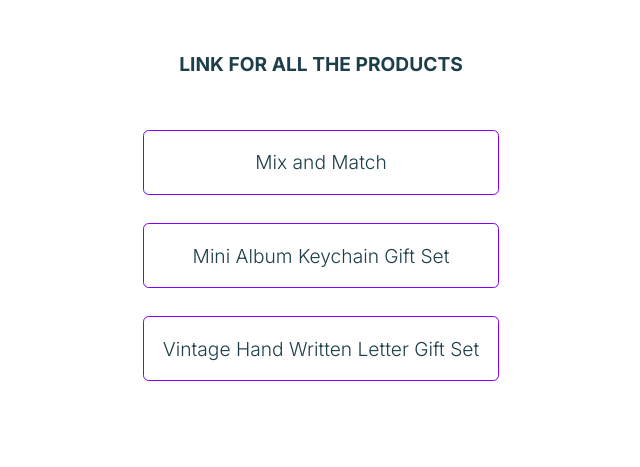
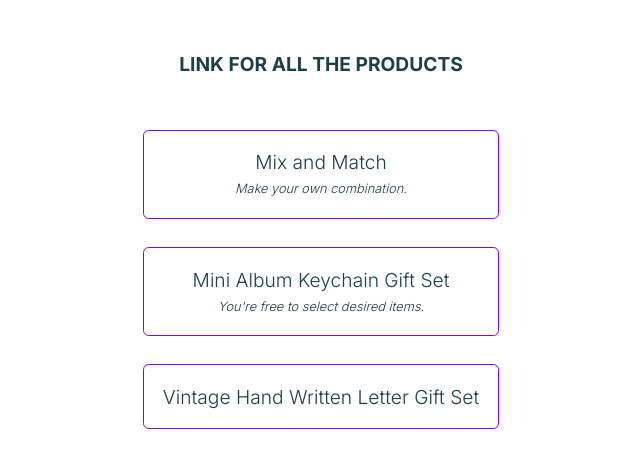
Before and after one commit to johnLitoBardinas/joji-de-al-gift-shop, a plain HTML site: page index.html in a window 1280 px wide. Shown: the part 241-708 px from the top of the page, without its empty margins (319-959 px from the left). Drawn offline with Linux system fonts and the light colour scheme.

Commit message:
Updated Menu

```diff
--- a/index.html
+++ b/index.html
@@ -24,11 +24,19 @@
         </div>
 
         <div class="center stack order__form">
-            <a href="https://docs.google.com/forms/d/e/1FAIpQLScWjjGxIcQkavxSvIAJwvTaT9mZPJq9WfUUsw1B9ri-sT4vtQ/viewform?usp=sf_link" target="_blank">Mix and Match</a>
+            <a href="https://docs.google.com/forms/d/e/1FAIpQLScWjjGxIcQkavxSvIAJwvTaT9mZPJq9WfUUsw1B9ri-sT4vtQ/viewform?usp=sf_link" target="_blank">
+                Mix and Match <br>
+                <small><em>Make your own combination.</em></small>
+            </a>
 
-            <a href="https://forms.gle/mQGM5Te2oQXbusRu9" target="_blank">Mini Album Keychain Gift Set</a>
+            <a href="https://forms.gle/mQGM5Te2oQXbusRu9" target="_blank">
+                Mini Album Keychain Gift Set <br>
+                <small><em>You're free to select desired items.</em></small>
+            </a>
 
-            <a href="https://forms.gle/dQGfQSrX7ZmrkhgZA" target="_blank">Vintage Hand Written Letter Gift Set</a>
+            <a href="https://forms.gle/dQGfQSrX7ZmrkhgZA" target="_blank">
+                Vintage Hand Written Letter Gift Set
+            </a>
         </div>
     </div>
 </body>
--- a/main.scss
+++ b/main.scss
@@ -83,6 +83,10 @@ a {
     color: inherit;
 }
 
+small {
+  font-size: var(--s-1);
+}
+
 p,
 small,
 b,
@@ -155,6 +159,8 @@ strong {
   &:hover {
     background-color: var(--color-violet);
     color: white;
+
+    > small > em { color: white; }
   }
 
 }
```
Also changed, not shown: dist/css/main.min.css, 1 other file.
